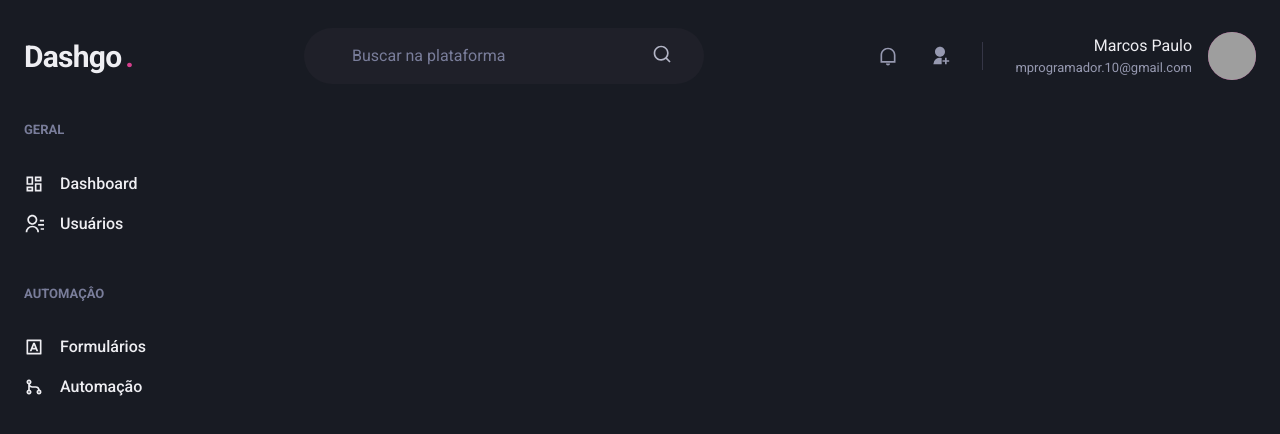
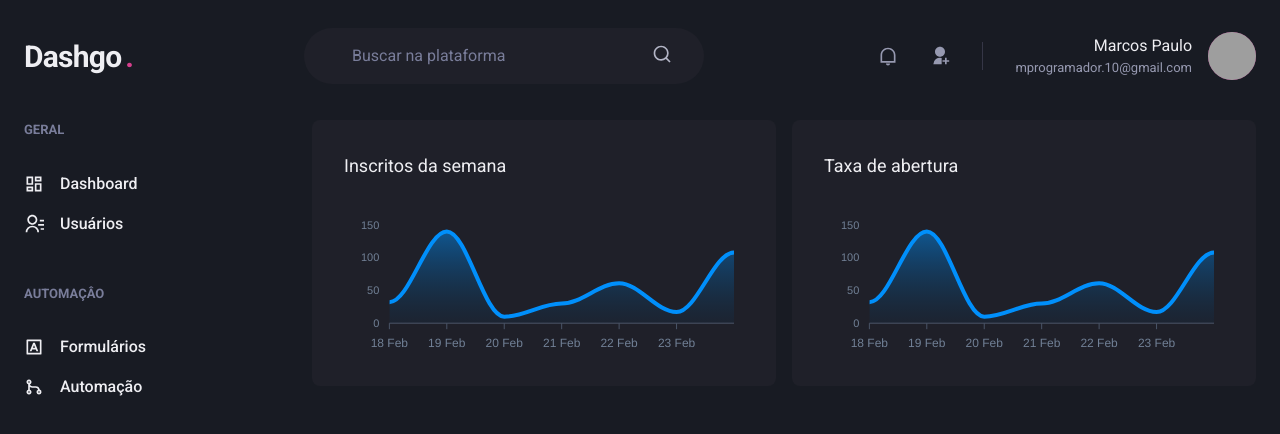
Before and after one commit to marcos-dev14/Ignite-Dashgo, a Next.js app: page /dashboard in a window 1280 px wide. Shown: the top 434 px of the page. Built offline with nearby package versions, Linux system fonts and the light colour scheme; grey boxes are pictures that could not be loaded.

Commit message:
Página Dashboard finalizada

```diff
--- a/package.json
+++ b/package.json
@@ -13,9 +13,11 @@
     "@chakra-ui/react": "^1.8.8",
     "@emotion/react": "^11.9.0",
     "@emotion/styled": "^11.8.1",
+    "apexcharts": "^3.35.0",
     "framer-motion": "^6.3.2",
     "next": "12.1.5",
     "react": "18.0.0",
+    "react-apexcharts": "^1.4.0",
     "react-dom": "18.0.0",
     "react-icons": "^4.3.1"
   },
--- a/src/pages/dashboard.tsx
+++ b/src/pages/dashboard.tsx
@@ -1,7 +1,64 @@
-import { Flex } from "@chakra-ui/react";
+import { Box, Flex, SimpleGrid, Text, theme } from "@chakra-ui/react";
+import dynamic from "next/dynamic";
 
 import { Header } from "../components/Header";
 import { SideBar } from "../components/SideBar";
+
+const Chart = dynamic(() => import('react-apexcharts'), {
+  ssr: false,
+});
+
+const options = {
+  chart: {
+    toolbar: {
+      show: false,
+    },
+    zoom: {
+      enabled: false,
+    },
+    foreColor: theme.colors.gray[500],
+  },
+  grid: {
+    show: false,
+  },
+  dataLabels: {
+    enabled: false,
+  },
+  tooltip: {
+    enabled: false,
+  },
+  xaxis: {
+    type: "datetime",
+    axisBorder: {
+      color: theme.colors.gray[600],
+    },
+    axisTicks: {
+      color: theme.colors.gray[600]
+    },
+    categories: [
+      '2022-02-18T00:00:00.000Z',
+      '2022-02-19T00:00:00.000Z',
+      '2022-02-20T00:00:00.000Z',
+      '2022-02-21T00:00:00.000Z',
+      '2022-02-22T00:00:00.000Z',
+      '2022-02-23T00:00:00.000Z',
+      '2022-02-24T00:00:00.000Z',
+    ]
+  },
+  fill: {
+    opacity: 0.3,
+    type: 'gradient',
+    gradient: {
+      shade: 'dark',
+      opacityFrom: 0.7,
+      opacityTo: 0.3,
+    }
+  }
+};
+
+const series = [
+  {name: 'series1', data: [32, 140, 10, 30, 61, 17,108] }
+]
 
 export default function Dashboard() {
   return (
@@ -10,6 +67,28 @@
 
       <Flex w="100%" my="6" maxWidth={1480} mx="auto" px="6">
         <SideBar />
+
+        <SimpleGrid flex="1" gap="4" minChildWidth="320px" alignItems="flex-start">
+          <Box
+            p="8"
+            bg="gray.800"
+            borderRadius={8}
+            pb="4"
+          >
+            <Text fontSize="lg" mb="4">Inscritos da semana</Text>
+            <Chart options={options} series={series} type="area" height={160} />
+          </Box>
+
+          <Box
+            p="8"
+            bg="gray.800"
+            borderRadius={8}
+            pb="4"
+          >
+            <Text fontSize="lg" mb="4">Taxa de abertura</Text>
+            <Chart options={options} series={series} type="area" height={160} />
+          </Box>
+        </SimpleGrid>
       </Flex>
     </Flex>
   );
```
Also changed, not shown: 1 other file (tests, documents, lock files or other folders).
